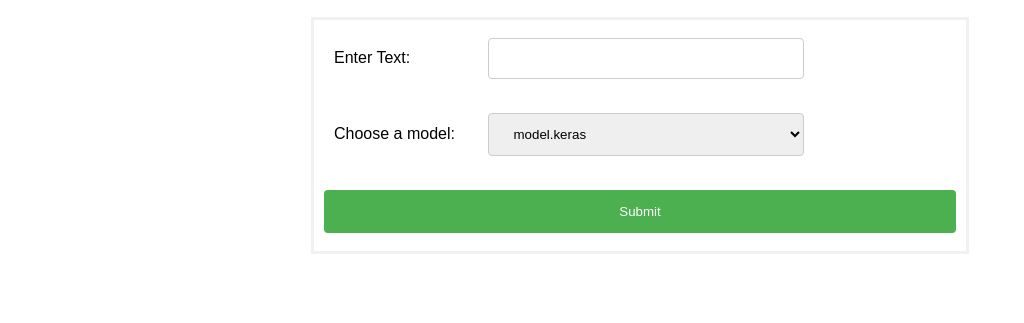
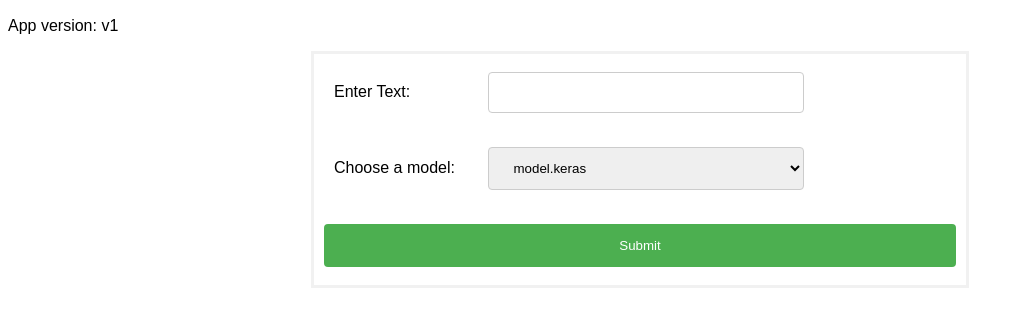
Before and after one commit to remla2024-team14/app, a Flask app: template templates/index.html in a window 1280 px wide. Shown: the part 97-420 px from the top of the page, without its empty margins (0-1024 px from the left). Run offline with Flask 3, Linux system fonts and the light colour scheme; the template is opened without the code that fills it, so the values that code supplies are empty.

Commit message:
Version 1 indication

```diff
--- a/templates/index.html
+++ b/templates/index.html
@@ -13,6 +13,7 @@
   <body>
     <h1>URL Phishing Detection</h1>
     <p>Library Version: {{ version }}</p>
+    <p>App version: v1</p>
     <form id="predict-form">
       <label for="input_text">Enter Text:</label>
       <input
```
